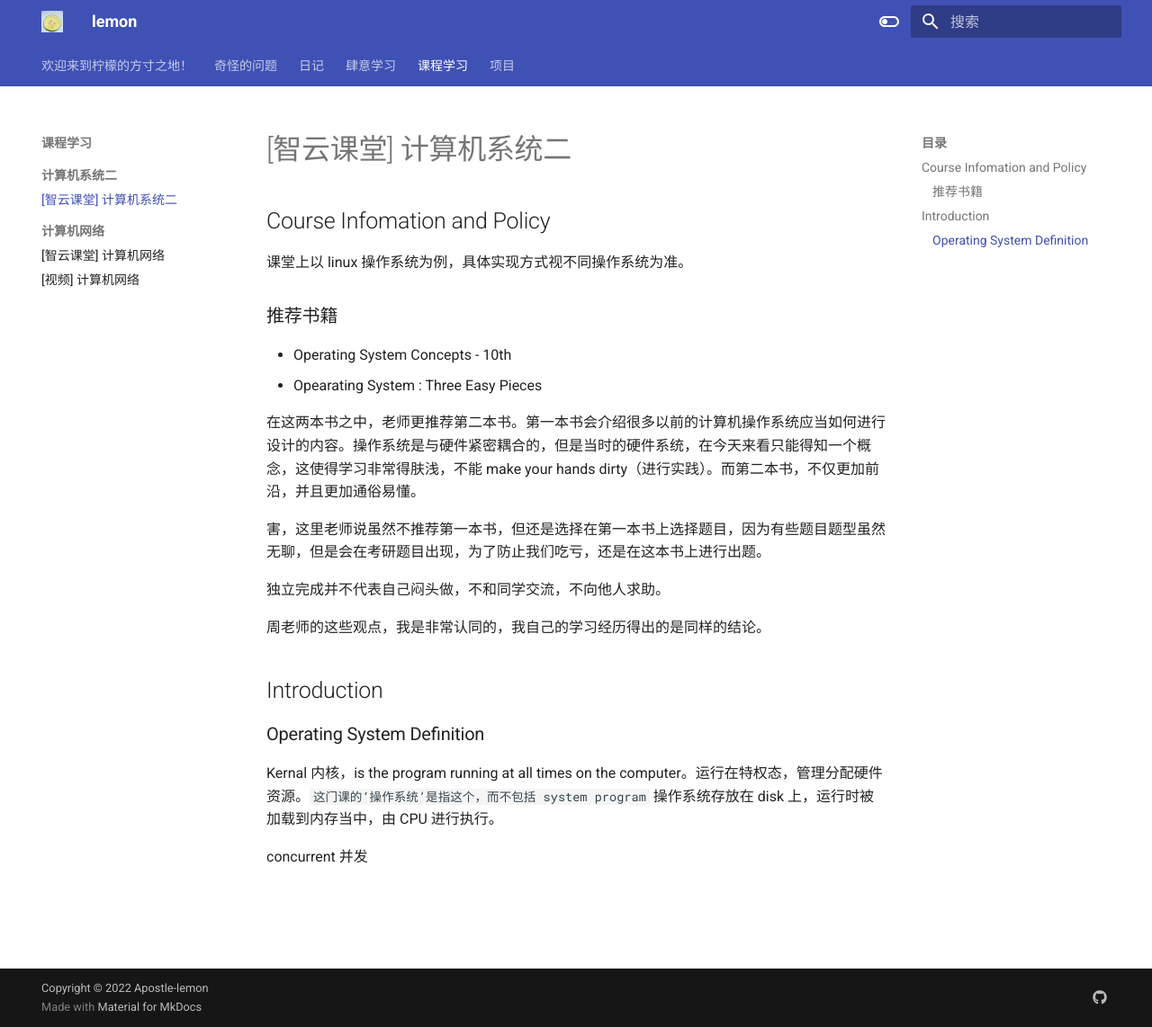
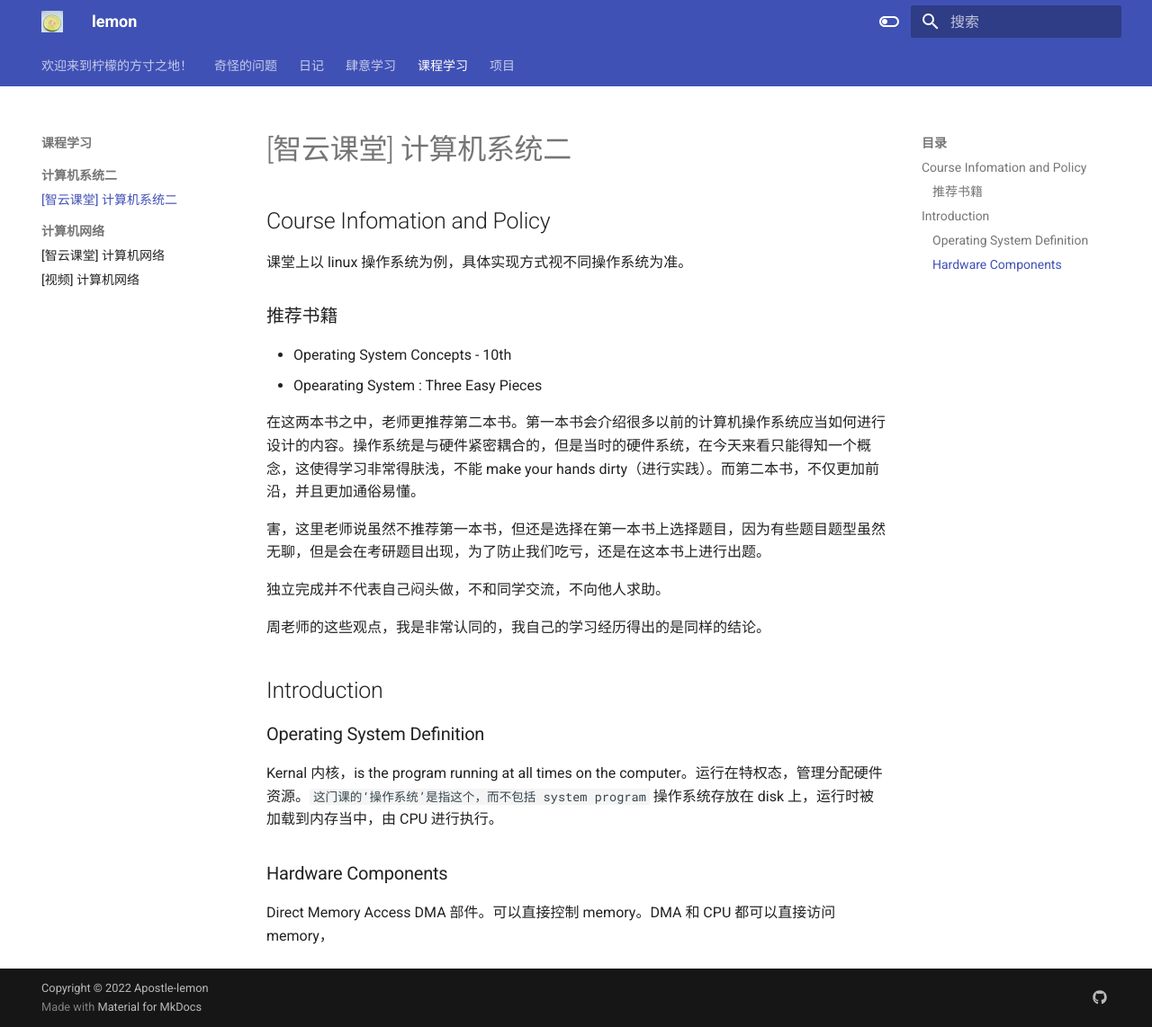
Before and after one commit to Apostle-lemon/Apostle-lemon.github.io, an MkDocs documentation site: the page built from docs/课程学习/计算机系统二/【智云课堂】计算机系统二.md, in a window 1280 px wide and 1142 px high. Shown: the whole window at 90% size. Built offline with MkDocs 1.6.1 and Material for MkDocs 9.7.7, drawn with Linux system fonts in a browser that asks for light colours.

Commit message:
vault backup: 2022-10-27 20:24:30
Affected files:
docs/课程学习/计算机系统二/【智云课堂】计算机系统二.md

```diff
--- a/docs/课程学习/计算机系统二/【智云课堂】计算机系统二.md
+++ b/docs/课程学习/计算机系统二/【智云课堂】计算机系统二.md
@@ -23,4 +23,6 @@
 
 Kernal 内核，is the program running at all times on the computer。运行在特权态，管理分配硬件资源。`这门课的‘操作系统’是指这个，而不包括 system program` 操作系统存放在 disk 上，运行时被加载到内存当中，由 CPU 进行执行。
 
-concurrent 并发
+### Hardware Components
+
+Direct Memory Access DMA 部件。可以直接控制 memory。DMA 和 CPU 都可以直接访问 memory，
```
